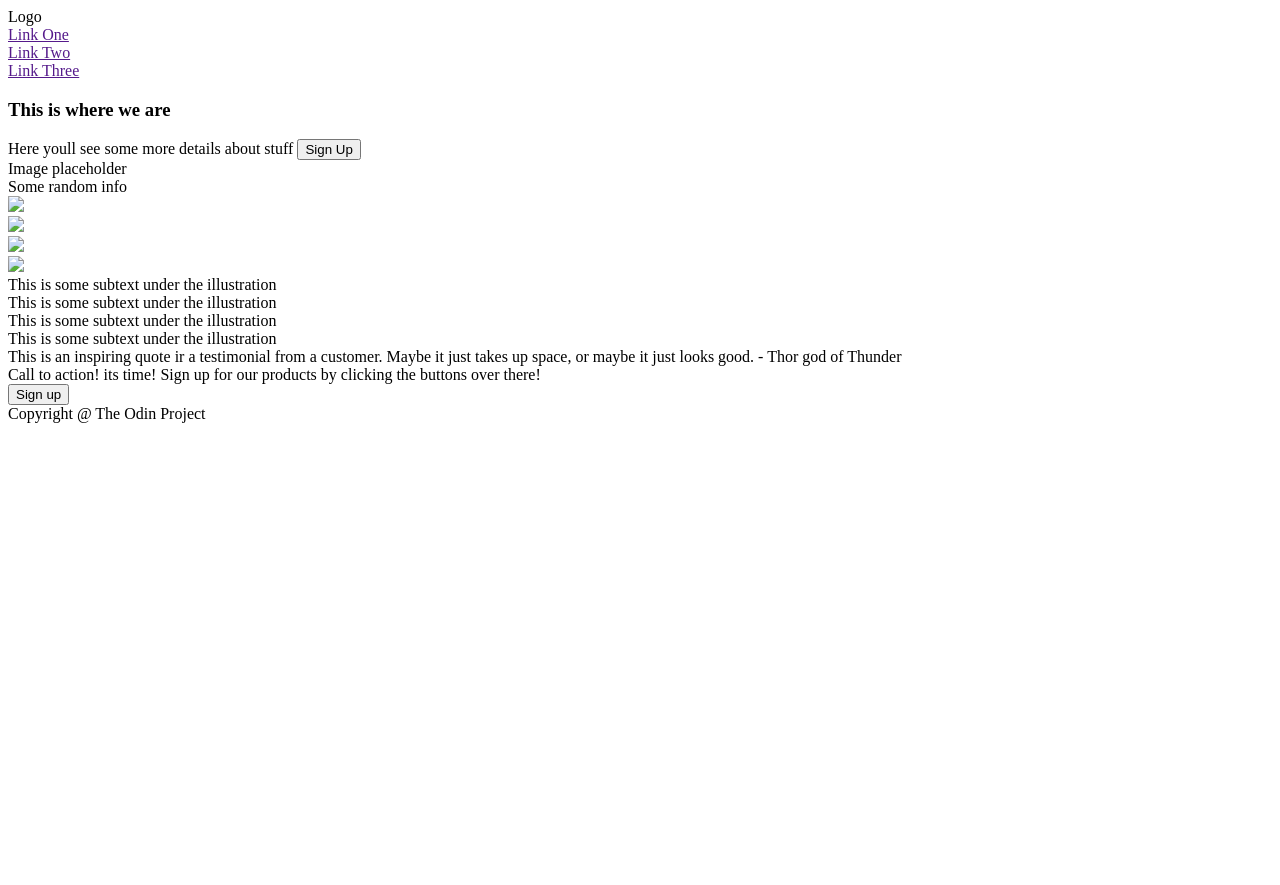
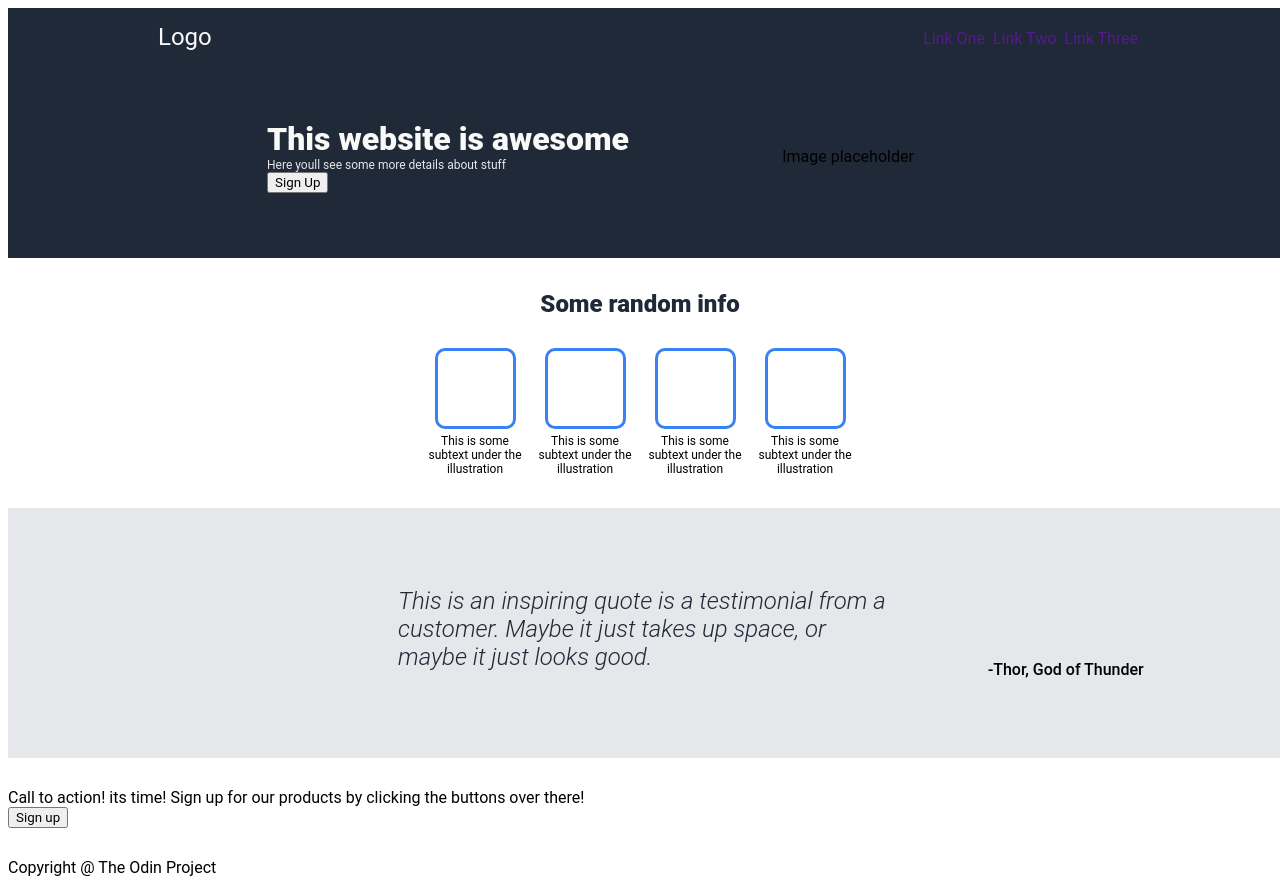
Before and after one commit to Highwalker757/Landing-Page, a plain HTML site: page index.html in a window 1280 px wide. Before the commit the page ends 800 px from the top, so only its background shows below. Drawn offline with Linux system fonts and the light colour scheme.

Commit message:
Completed HTML and work on styling

```diff
--- a/index.html
+++ b/index.html
@@ -4,44 +4,50 @@
 <meta charset="utf-8">
 <meta http-equiv="X-UA-Compatible" content="IE-edge">
 <meta name="viewport" content="width=device-width, inital-scale=1.0">
+<link rel="stylesheet" href="styles.css">
 <title>Landing Page</title>
 </head>
 
 <body>
+
  <div class="container">
-    <header>
-    <div class="Logo">Logo</div>
-    <div class="Top">
+
+    <div class="logo">Logo
+    <div class="right">
     <div><a href="">Link One</a></div>
     <div><a href="">Link Two</a></div>
-    <div><a href="">Link Three</a></div></div>
-    </header>
+    <div><a href="">Link Three</a></div>
+ </div>
+    </div>
+<div class="here">
+ <div class="box">
+<div class="maintext">This website is awesome</div>
+<div class="secondarytext">Here youll see some more details about stuff</div>
+<div><button>Sign Up</button></div>
+ </div>
+ <div class="next">Image placeholder</div>
+</div>
+</div>
+ <div class="bulk">
 
- <div class="box">
-    <h3>This is where we are</h3>
-Here youll see some more details about stuff
-<button>Sign Up</button>
+    <div class="title">Some random info</div>
+ <div class="look"><div class="three"><div class="square"></div>
+ This is some subtext under the illustration</div>
+ <div class="three"><div class="square"></div>
+ This is some subtext under the illustration</div>
+ <div class="three"><div class="square"></div>
+ This is some subtext under the illustration</div>
+ <div class="three"><div class="square"></div>
+ This is some subtext under the illustration</div>
+
  </div>
- <div class="box next">Image placeholder</div>
- </div>
+</div>
+  <div class="four">
+ <div class="quote">
+This is an inspiring quote is a testimonial from a customer.
+Maybe it just takes up space, or maybe it just looks good.</div>
+<div class="who">-Thor, God of Thunder</div>
 
- <div class="Bulk">
-    <div class="Something"> Some random info</div>
- <div><img src="blank"></div>
- <div><img src="blank"></div>
- <div><img src="blank"></div>
- <div><img src="blank"></div>
-
-<div>This is some subtext under the illustration</div>
-<div>This is some subtext under the illustration</div>
-<div>This is some subtext under the illustration</div>
-<div>This is some subtext under the illustration</div>
- </div>
-
- <div class="quote">
-This is an inspiring quote ir a testimonial from a customer.
-Maybe it just takes up space, or maybe it just looks good.
-- Thor god of Thunder
  </div>
 
  <div class="bottom">
@@ -55,5 +61,7 @@ Maybe it just takes up space, or maybe it just looks good.
 
 
  </div>
+
  <footer>Copyright @ The Odin Project</footer>
+
 </body>
--- a/styles.css
+++ b/styles.css
@@ -0,0 +1,178 @@
+html *{
+    font-family: Roboto;
+}
+
+
+
+
+.container {
+    background-color: #1F2937;
+    height:250px ;
+    width: 100vw;
+    display: flex;
+    flex-direction: column;
+
+}
+
+.logo {
+    font-size: 24px;
+    color: #F9FAF8;
+    display:flex;
+    flex-direction: row;
+    margin-left: 150px;
+    margin-top: 15px;
+}
+
+.right {
+    color:#E5E7EB;
+    display:flex;
+    font-size: 16px;
+    display:flex;
+    margin-left: auto;
+    gap: 8px;
+    margin-right: 150px;
+    margin-top: 6px;
+}
+
+a {
+    text-decoration: none;
+}
+.here {
+    display:flex;
+    flex-direction: row;
+    justify-content: center;
+    align-items: center;
+    padding: 50px;
+}
+.box {
+    width: 400px;
+    display:flex;
+    flex-direction: column;
+    flex-wrap: wrap;
+    justify-content: center;
+    align-content: center;
+}
+
+.next {
+    height:111px;
+    display:flex;
+    justify-content: center;
+    align-items: center;
+    width: 400px;
+
+}
+.maintext {
+    color: #F9FAF8;
+    font-size: 32px;
+    font-weight: 800;
+}
+
+.secondarytext {
+    color: #E5E7EB;
+    font-size: 12px;
+}
+
+.bulk {
+    height: 250px;
+    display: flex;
+    flex-direction: column;
+    justify-content: center;
+    align-content: center;
+}
+
+.look {
+    display:flex;
+    flex-wrap: nowrap;
+    align-self: center;
+}
+
+.title {
+    color: #1F2937;
+    font-size: 24px;
+    font-weight: 900;
+    display: flex;
+    flex-direction: row;
+    justify-self: flex-start;
+    align-self:center;
+    margin-bottom: 30px;
+
+}
+
+.square {
+    display:flex;
+    height: 75px;
+    width: 75px;
+    border: 3px solid #3882F6;
+    border-radius: 10px;
+}
+.three {
+    display:flex;
+    flex-direction: row;
+    flex-wrap: wrap;
+    width: 110px;
+    justify-content: center;
+    font-size: 12px;
+    text-align: center;
+    gap: 5px;
+}
+
+.four {
+    display:flex;
+    flex-direction: column;
+    background-color: #E5E7EB;
+    height: 250px;
+    width: 100vw;
+    justify-content: center;
+    align-content: center;
+}
+
+.quote {
+    display:flex;
+    align-self: center;
+    height: 150px;
+    width: 500px;
+    font-size: 24px;
+    font-weight: 300;
+    font-style: italic;
+    color:#1F2937
+
+}
+
+.who {
+    font-size: 16px;
+    font-weight: 500;
+    width: 300px;
+    display:flex;
+    flex-direction: row;
+    flex-wrap: nowrap;
+    align-self: flex-end;
+    justify-self: flex-end;
+    margin-top: -77px ;
+}
+.bottom{
+    display: flex;
+    flex-direction: column;
+    height: 100px;
+    width: 100vw;
+    justify-content: center;
+    align-content: center;
+}
+
+.five {
+    background-color: #3882F6;
+    height: 90px;
+    width: 450px;
+    border: solid #3882F6;
+    border-radius: 10px;
+    align-self:center;
+    justify-content: flex;
+}
+
+
+
+
+
+
+.button {
+    background-color: #3882F6;
+}
```
